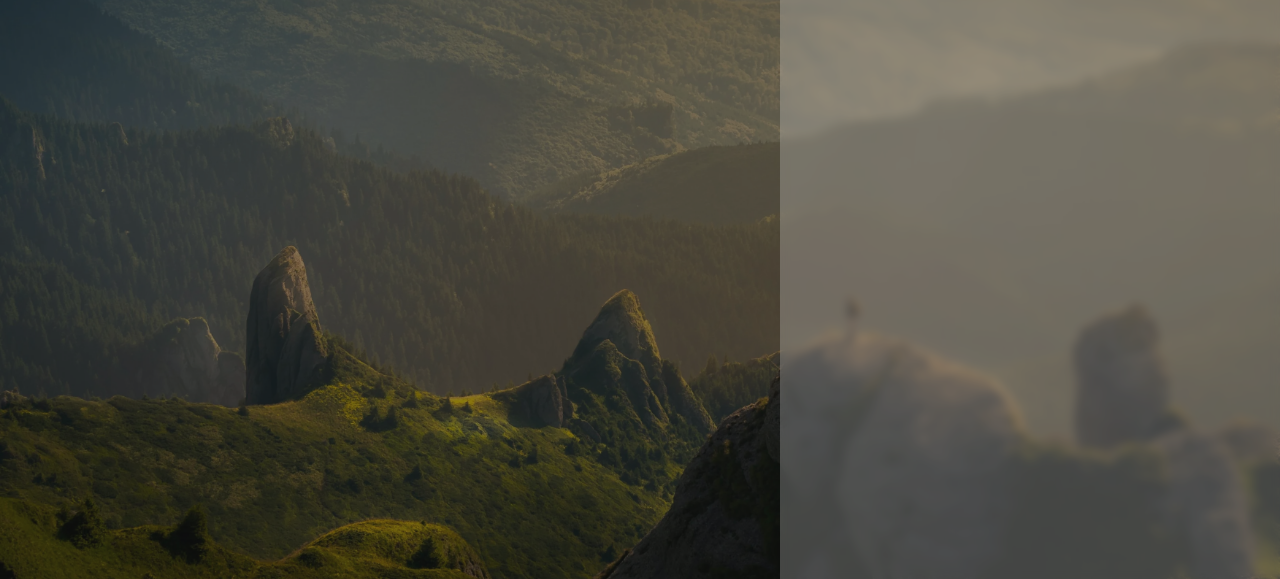
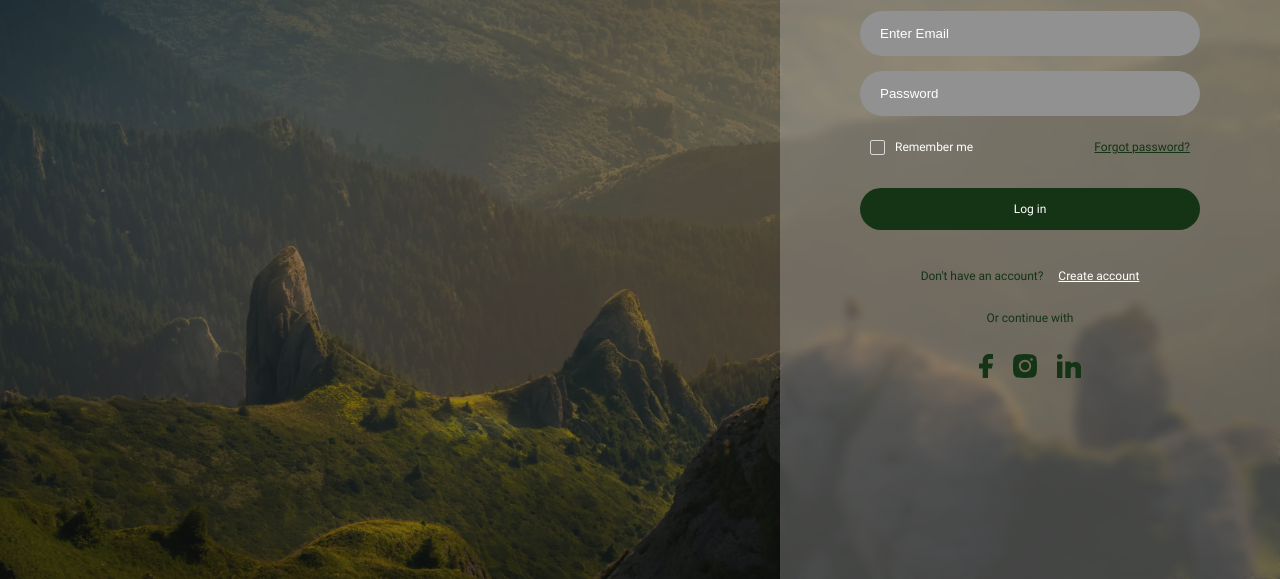
Before and after one commit to liubov-lebedeva/forms-layout, a plain HTML site: page index.html in a window 1280 px wide. Shown: the part 221-800 px from the top of the page. Drawn offline with Linux system fonts and the light colour scheme.

Commit message:
Added login feature and related styling. Login form includes fields for email and password, a 'Remember me' checkbox, 'Forgot password?' and 'Create account' links, and social media icon links.

```diff
--- a/css/styles.css
+++ b/css/styles.css
@@ -24,6 +24,7 @@ body {
     left: 0;
     right: 0;
     color: #fff;
+    font-size: 12px;
 }
 
 .wrapper::before {
@@ -96,3 +97,128 @@ body {
     position: relative;
     flex: 1 1 50%;
 }
+
+.form-box {
+    display: flex;
+    flex-direction: column;
+    justify-content: center;
+    gap: 15px;
+    margin-bottom: 40px;
+}
+
+.form-title {
+    font-size: 30px;
+    text-align: center;
+    margin-bottom: 14px;
+}
+
+.form-input input {
+    display: block;
+    padding: 15px 0 15px 20px;
+    width: 100%;
+    background: rgba(146, 145, 145, 1);
+    border-radius: 30px;
+    border: none;
+    outline: none;
+}
+
+.form-functional {
+    display: flex;
+    justify-content: space-between;
+    padding: 10px;
+    margin-bottom: 10px;
+}
+
+.remember-box input {
+    position: absolute;
+    z-index: -1;
+    opacity: 0;
+}
+
+input::placeholder {
+    color: #fff;
+}
+
+.remember-me {
+    position: relative;
+    padding-left: 25px;
+    cursor: pointer;
+}
+
+.remember-me::before {
+    content: '';
+    position: absolute;
+    top: 0;
+    left: 0;
+    width: 15px;
+    height: 15px;
+    border-radius: 2px;
+    border: 1px solid #D9D9D9;
+}
+
+.remember-box input:checked + label::before {
+    border-color: rgba(21, 52, 22, 1);
+    background: rgba(21, 52, 22, 1);
+}
+
+.remember-box input:checked + label::after {
+    content: '';
+    position: absolute;
+    top: 0;
+    left: 4px;
+    width: 7px;
+    height: 12px;
+    border-bottom: 1px solid white;
+    border-right: 1px solid white;
+    transform: rotate(36deg);
+}
+
+.forgot-password {
+    color: rgba(21, 52, 22, 1);
+}
+
+.submit-button {
+    text-align: center;
+    padding: 15px 0;
+    background: rgba(21, 52, 22, 1);
+    border-radius: 30px;
+    cursor: pointer;
+    color: #fff;
+}
+
+.create-account {
+    display: flex;
+    justify-content: center;
+    align-items: center;
+    gap: 15px;
+    margin-bottom: 30px;
+}
+
+.text {
+    color: rgba(21, 52, 22, 1);
+    text-align: center;
+}
+
+.margin-b-30 {
+    margin-bottom: 30px;
+}
+
+.sign-up {
+    color: #fff;
+}
+
+.icon {
+    width: 24px;
+    height: 24px;
+}
+
+.media {
+    display: flex;
+    justify-content: center;
+    align-items: center;
+    gap: 20px;
+}
+
+ul.media li:first-child svg {
+    width: 14px;
+}
--- a/index.html
+++ b/index.html
@@ -20,6 +20,54 @@
                     </span>
                 </label>
             </div>
+            <form class="form-box" action="#">
+                <h1 class="form-title">Log In</h1>
+                <div class="form-input">
+                    <label for="email"></label>
+                    <input type="email" id="email" name="email" placeholder="Enter Email" required>
+                </div>
+                <div class="form-input">
+                    <label for="password"></label>
+                    <input type="password" id="password" name="password" placeholder="Password" required>
+                </div>
+                <div class="form-functional">
+                    <div class="remember-box">
+                        <input type="checkbox" id="remember-me">
+                        <label class="remember-me" for="remember-me">Remember me</label>
+                    </div>
+                    <a class="link forgot-password" href="#">Forgot password?</a>
+                </div>
+                <button class="submit-button" type="submit">Log in</button>
+            </form>
+            <div class="create-account">
+                <p class="text">Don't have an account?</p>
+                <a class="sign-up" href="#">Create account</a>
+            </div>
+            <p class="text margin-b-30">Or continue with</p>
+            <ul class="media">
+                <li>
+                    <a href="#">
+                        <svg class="icon">
+                            <use href="images/icons/sprite.svg#facebook"></use>
+                        </svg>
+                    </a>
+                </li>
+                <li>
+                    <a href="#">
+                        <svg class="icon">
+                            <use href="images/icons/sprite.svg#instagram"></use>
+                        </svg>
+                    </a>
+                </li>
+                <li>
+                    <a href="#">
+                        <svg class="icon">
+                            <use href="images/icons/sprite.svg#linkedin"></use>
+                        </svg>
+                    </a>
+                </li>
+
+            </ul>
         </div>
     </div>
 </div>
```
